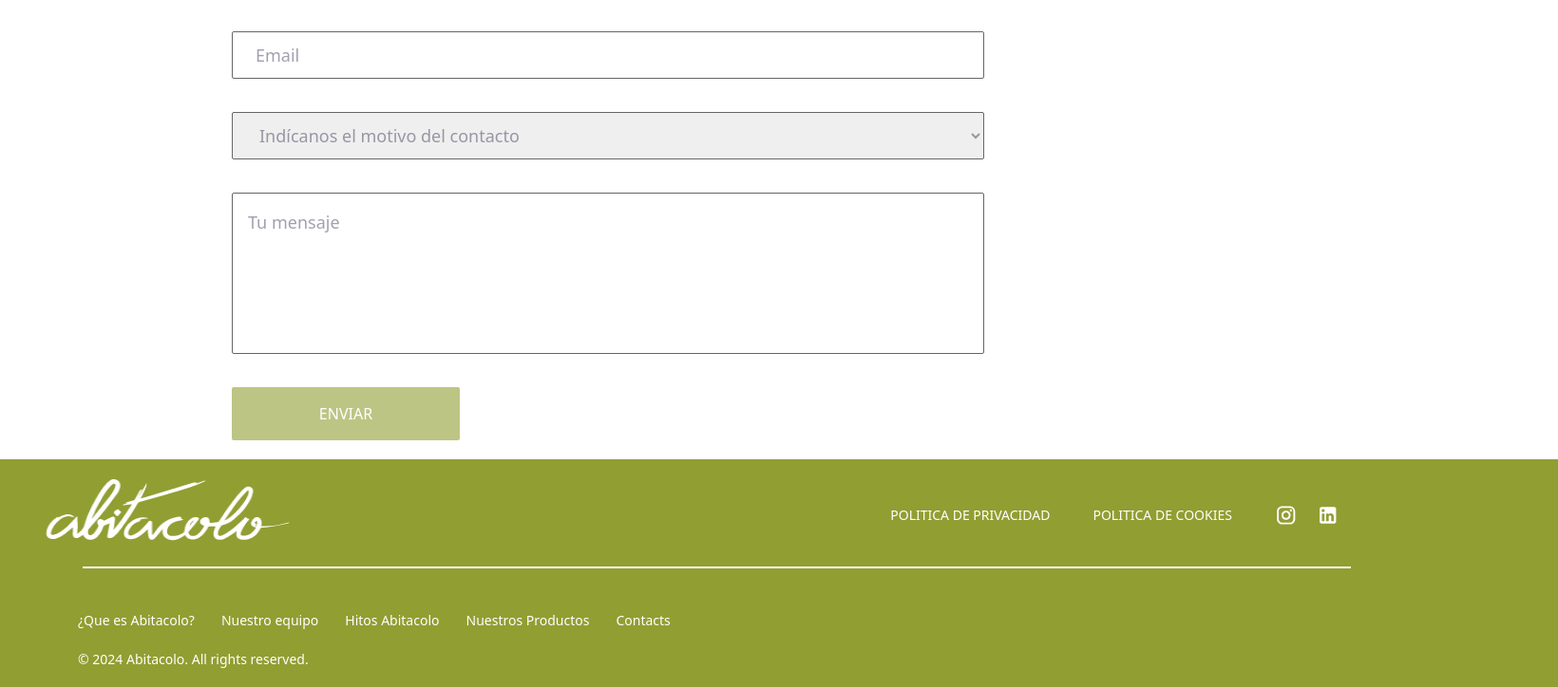
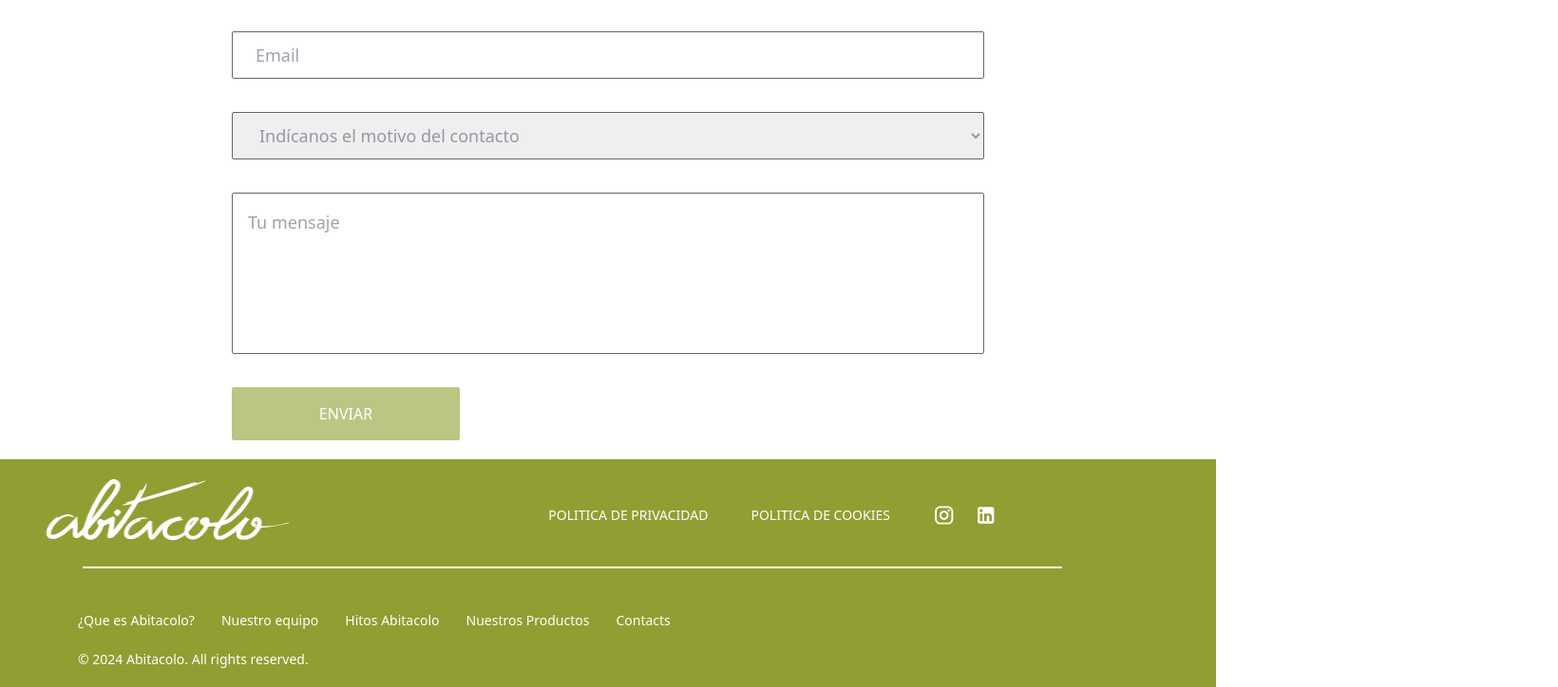
Before and after one commit to GuilleMarejada/abitacoloLandingPage, a React (Vite) app: page /Blog in a window 1280 px wide. Shown: the part 362-1086 px from the top of the page at 95% size, 1640 px wide, since content can reach past the window. Built offline with nearby package versions, Linux system fonts and the light colour scheme.

Commit message:
Cambios en el footer

```diff
--- a/src/components/Footer.jsx
+++ b/src/components/Footer.jsx
@@ -2,7 +2,7 @@ import React from "react";
 
 const Footer = () => {
   return (
-    <div className="w-[1640px] h-60  bg-[#919e32] p-3 ">
+    <div className="w-full  h-[240px]  bg-[#919e32] p-3 ">
       <div className="flex items-center justify-between gap-[45px]">
         <img
           className="w-[328.99px] h-[93px]"
@@ -31,7 +31,7 @@ const Footer = () => {
           </div>
         </div>
       </div>
-      <div className=" border w-[1335px] mt-2  border-solid border-white ml-[75px]"></div>
+      <div className=" border mt-2  border-solid border-white mx-[75px] mr-[150px]"></div>
       <div className="w-[875px] h-[68px] p-5 ml-[50px] mt-[25px] flex-col justify-start items-start gap-4 inline-flex">
 
       <div className="self-stretch justify-start items-center gap-7 inline-flex">
```
